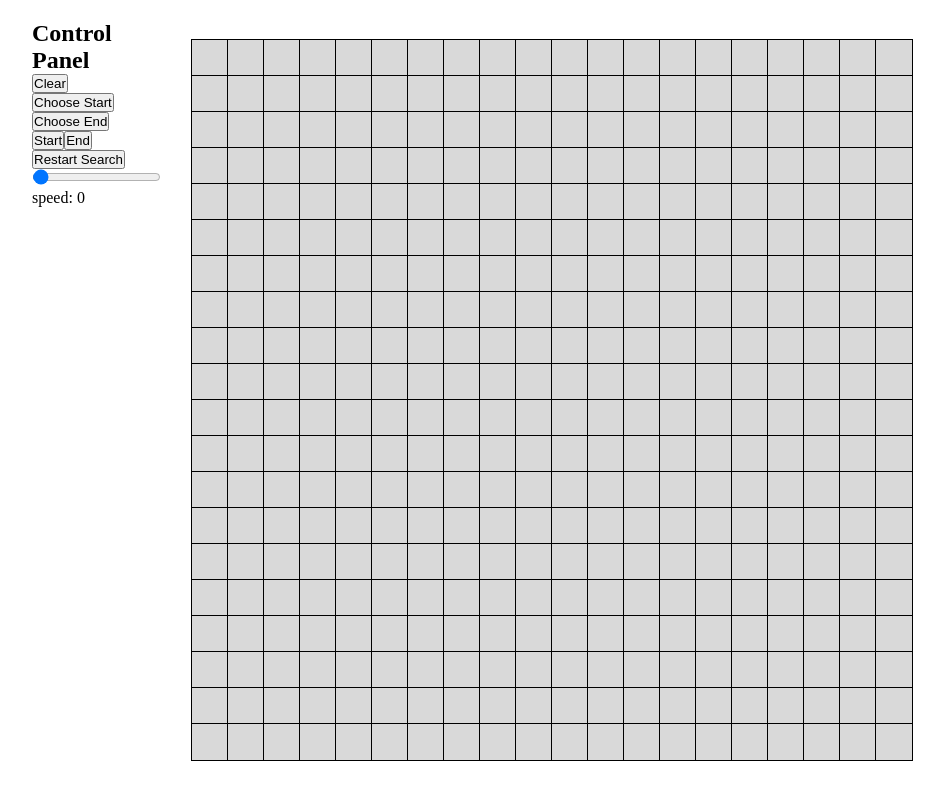
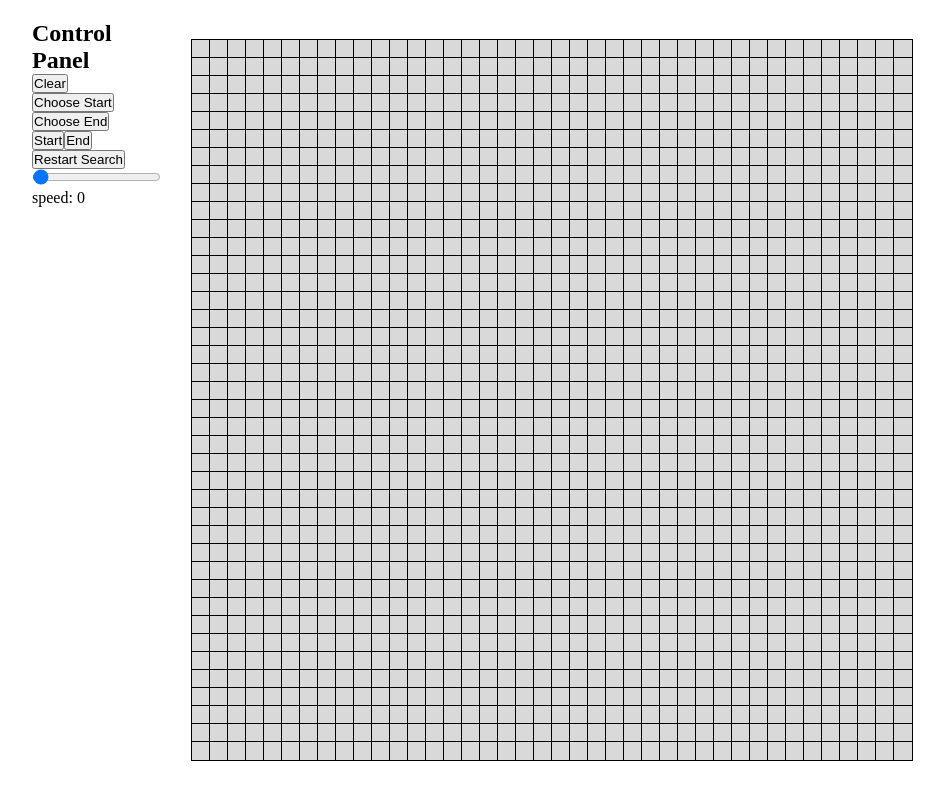
Before and after one commit to ElliottF05/pathfinding-visualizer, a React (Vite) app: page / in a window 1280 px wide. Shown: the whole page, without its empty margins (158-1102 px from the left). Built offline with nearby package versions, Linux system fonts and the light colour scheme; what @datastructures-js/priority-queue would draw is missing.

Commit message:
update default settings

```diff
--- a/src/App.tsx
+++ b/src/App.tsx
@@ -9,8 +9,8 @@ import ControlPanel from "./components/ControlPanel";
 
 
 // CONFIG
-const gridWidth = 20;
-const gridHeight = 20;
+const gridWidth = 40;
+const gridHeight = 40;
 setConfig(gridWidth, gridHeight);
 
 
@@ -67,7 +67,7 @@ function App() {
 
         let counter = 0
 
-        while (counter < 1000) {
+        while (counter < 10000) {
 
             if (status == 0) {
                 break;
```
